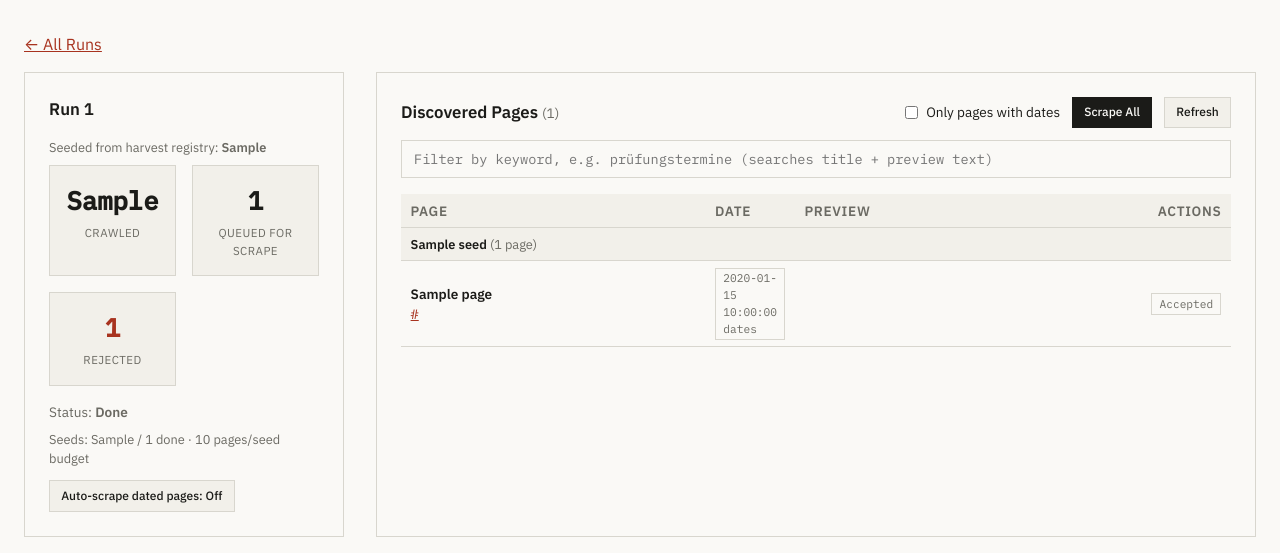
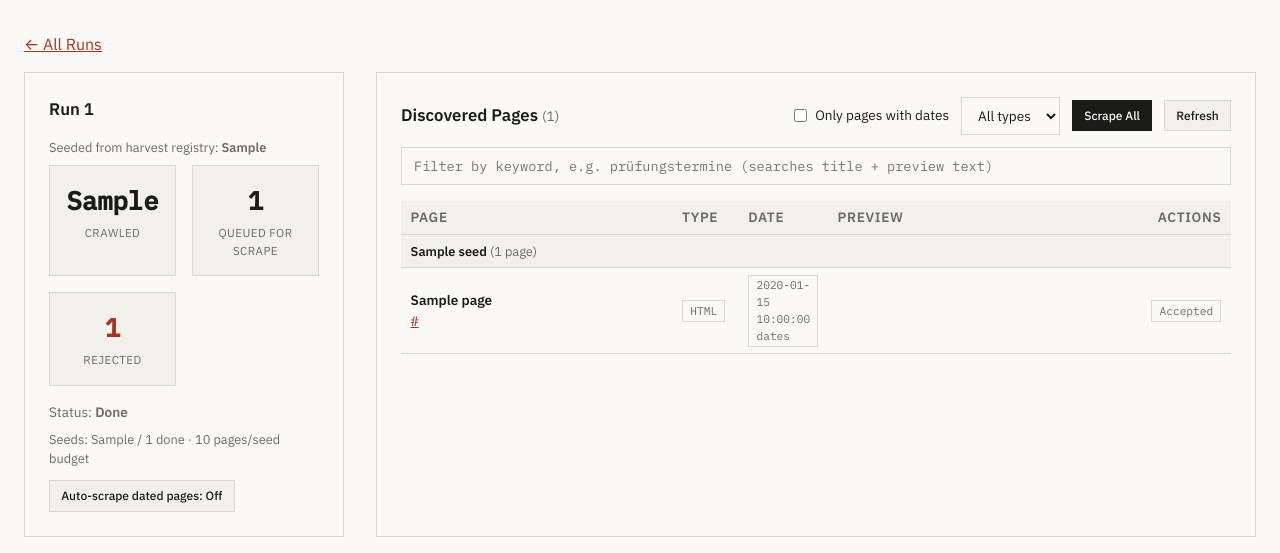
Before and after one commit to wann-o-meter/wann-o-meter, a FastAPI app: template pipeline/templates/crawler_run.html in a window 1280 px wide. Shown: the part 61-614 px from the top of the page. Run offline with FastAPI, Linux system fonts and the light colour scheme; the template is opened without the code that fills it: most values are stand-ins (such as "Sample title", 1, 10 or a date in 2020); some libraries are stand-ins or nearby versions.

Commit message:
fix: preserve Discovered table scroll position, add file-type badges/filter, harden LLM prompts against hallucination
- The Discovered Pages table polled itself every 5s with hx-swap="outerHTML",
  which replaced the whole scrollable div (including its own scrollTop) on
  every poll, kicking the user's scroll position back to the top. Split the
  persistent scroll container from the swapped table content and switched
  all discovered-table swaps to innerHTML so the container itself is never
  replaced.
- crawl_page now records the response's real Content-Type and a coarse
  file_type bucket (html/pdf/image/other), skipping HTML/date parsing for
  non-HTML resources instead of running BeautifulSoup/trafilatura on binary
  content. The table shows a per-row type badge (HTML/PDF/GIF/PNG/...) and a
  type filter dropdown alongside the existing date/keyword filters.
- The vision-extraction prompt (used for image pages like NASA's eclipse
  atlas GIFs) only asked the model to "describe" the image, with no
  instruction against filling gaps from its own training data - a
  vision-capable model can recognize a well-known image and recite facts
  about it instead of reading only what's printed. Added a system prompt
  that makes the image the sole source of truth and forbids inferring
  content from outside knowledge, and strengthened the downstream date-
  extraction prompt the same way as defense in depth.

Co-Authored-By: Claude Sonnet 5 <noreply@anthropic.com>

```diff
--- a/pipeline/core/extraction.py
+++ b/pipeline/core/extraction.py
@@ -31,7 +31,11 @@ SYSTEM_PROMPT = (
     "oder nur eine Jahreszahl ohne Tag/Monat) - lass ihn komplett aus der Antwort weg. "
     "Erfinde NIEMALS einen Tag oder Monat, den der Text nicht explizit nennt - insbesondere "
     "ist '01' als Platzhalter-Tag/Monat (z.B. \"2028-01-01\" fuer einen Eintrag, der nur "
-    "'2028' oder 'Herbst 2028' sagt) IMMER falsch. Im Zweifel: Eintrag weglassen statt raten."
+    "'2028' oder 'Herbst 2028' sagt) IMMER falsch. Der gegebene Text ist die EINZIGE Quelle: "
+    "ergaenze KEIN Ereignis und KEIN Datum aus Hintergrundwissen, selbst wenn du das Thema "
+    "erkennst (z.B. bekannte Feiertage, Ereignisse oder ein Datumsmuster) und glaubst, "
+    "weitere Termine zu kennen, die im Text nicht stehen. Im Zweifel: Eintrag weglassen "
+    "statt raten oder ergaenzen."
 )
 
 
--- a/pipeline/main.py
+++ b/pipeline/main.py
@@ -311,6 +311,21 @@ def is_blacklisted(url: str) -> bool:
     domain = urlparse(url).netloc.lower()
     return any(bad in domain for bad in BLACKLISTED_DOMAINS)
 
+
+def _classify_content_type(content_type: str) -> str:
+    """Coarse file-type bucket for the Discovered Pages table's type filter,
+    keyed off the response's real Content-Type header (a URL's extension -
+    or lack of one - can't be trusted, e.g. NASA's SEatlas.html#1 anchors)."""
+    mime = content_type.split(";")[0].strip().lower()
+    if mime in ("text/html", "application/xhtml+xml"):
+        return "html"
+    if mime == "application/pdf":
+        return "pdf"
+    if mime.startswith("image/"):
+        return "image"
+    return "other"
+
+
 async def crawl_page(client: httpx.AsyncClient, url: str) -> Optional[tuple[dict, str, str]]:
     """Fetch and analyze one page. Returns (result, resolved_url, html) so callers
     don't have to fetch the same page again to extract links."""
@@ -321,8 +336,28 @@ async def crawl_page(client: httpx.AsyncClient, url: str) -> Optional[tuple[dict
         if resp.status_code != 200:
             return None
 
+        resolved_url = str(resp.url)
+        content_type = resp.headers.get("content-type", "text/html")
+        file_type = _classify_content_type(content_type)
+
+        if file_type != "html":
+            # A PDF/image/other binary resource - nothing to title/preview/
+            # date-extract from it, and decoding it as text would just be
+            # wasted work producing garbage.
+            result = {
+                "url": resolved_url,
+                "title": _fallback_title_from_url(resolved_url),
+                "preview": "",
+                "discovered_at": datetime.now().isoformat(),
+                "status": "pending",
+                "has_dates": False,
+                "date_count": 0,
+                "content_type": content_type,
+                "file_type": file_type,
+            }
+            return result, resolved_url, ""
+
         html = resp.text
-        resolved_url = str(resp.url)
         soup = BeautifulSoup(html, "html.parser")
 
         title = (soup.title.string or "").strip() if soup.title else ""
@@ -343,6 +378,8 @@ async def crawl_page(client: httpx.AsyncClient, url: str) -> Optional[tuple[dict
             "status": "pending",
             "has_dates": date_count > 0,
             "date_count": date_count,
+            "content_type": content_type,
+            "file_type": file_type,
         }
         return result, resolved_url, html
     except Exception:
--- a/pipeline/templates/_discovered_table.html
+++ b/pipeline/templates/_discovered_table.html
@@ -1,26 +1,30 @@
-                <div id="discovered-table" class="scroll-box tall" hx-get="/crawler/runs/{{ run_id }}/discovered" hx-trigger="every 5s" hx-swap="outerHTML">
                     <table class="compact">
                         <thead>
                             <tr>
-                                <th style="width:38%;">Page</th>
+                                <th style="width:34%;">Page</th>
+                                <th style="width:8%;">Type</th>
                                 <th style="width:8%;">Date</th>
-                                <th style="width:34%;">Preview</th>
+                                <th style="width:30%;">Preview</th>
                                 <th style="width:20%; text-align:right;">Actions</th>
                             </tr>
                         </thead>
                         <tbody>
                             {% for group in discovered_groups %}
                             <tr class="seed-group-row">
-                                <td colspan="4" style="background:var(--paper-raised); font-weight:600; font-size:0.8rem;">
+                                <td colspan="5" style="background:var(--paper-raised); font-weight:600; font-size:0.8rem;">
                                     {{ group.seed }} <span style="font-weight:400; color:var(--muted);">({{ group.pages|length }} page{{ "s" if group.pages|length != 1 else "" }})</span>
                                 </td>
                             </tr>
                             {% for page in group.pages %}
                             <tr data-has-dates="{{ 'true' if page.has_dates else 'false' }}"
+                                data-file-type="{{ page.file_type|default('html', true) }}"
                                 data-search-text="{{ (page.title ~ ' ' ~ page.preview)|lower }}">
                                 <td>
                                     <div style="font-weight:600;">{{ page.title }}</div>
                                     <div class="url"><a href="{{ page.url }}" target="_blank">{{ page.url }}</a></div>
+                                </td>
+                                <td>
+                                    <span class="badge" title="{{ page.content_type|default('text/html', true) }}">{{ (page.content_type|default('text/html', true)).split('/')[-1].split('+')[0]|upper }}</span>
                                 </td>
                                 <td>
                                     {% if page.date_count %}
@@ -48,11 +52,10 @@
                             {% endfor %}
                             {% else %}
                             <tr>
-                                <td colspan="4" style="text-align:center; padding:2rem; color:var(--muted);">
+                                <td colspan="5" style="text-align:center; padding:2rem; color:var(--muted);">
                                     No pages discovered yet.
                                 </td>
                             </tr>
                             {% endfor %}
                         </tbody>
                     </table>
-                </div>
--- a/pipeline/templates/crawler_run.html
+++ b/pipeline/templates/crawler_run.html
@@ -35,13 +35,20 @@
                             <input type="checkbox" id="only-dates-filter">
                             Only pages with dates
                         </label>
+                        <select id="type-filter" style="font-size:0.85rem;">
+                            <option value="">All types</option>
+                            <option value="html">HTML</option>
+                            <option value="pdf">PDF</option>
+                            <option value="image">Image</option>
+                            <option value="other">Other</option>
+                        </select>
                         <button type="button" id="scrape-all-discovered-btn" class="btn btn-primary btn-sm" title="Scrapes every discovered page that hasn't been scraped or rejected yet">
                             Scrape All
                         </button>
                         <button
                             hx-get="/crawler/runs/{{ run.run_id }}/discovered"
                             hx-target="#discovered-table"
-                            hx-swap="outerHTML"
+                            hx-swap="innerHTML"
                             class="btn btn-sm">
                             Refresh
                         </button>
@@ -51,7 +58,10 @@
                     <input type="text" id="keyword-filter" placeholder="Filter by keyword, e.g. prüfungstermine (searches title + preview text)" style="width:100%; font-family:var(--font-mono); font-size:0.85rem;">
                 </div>
 
-                {% include "_discovered_table.html" %}
+                <div id="discovered-table" class="scroll-box tall"
+                     hx-get="/crawler/runs/{{ run.run_id }}/discovered" hx-trigger="every 5s" hx-swap="innerHTML">
+                    {% include "_discovered_table.html" %}
+                </div>
             </div>
         </div>
 
@@ -298,7 +308,7 @@
                         button.disabled = false;
                         button.textContent = "Scrape All";
                         pollScrapedTableUntilDone();
-                        htmx.ajax('GET', `/crawler/runs/${RUN_ID}/discovered`, { target: '#discovered-table', swap: 'outerHTML' });
+                        htmx.ajax('GET', `/crawler/runs/${RUN_ID}/discovered`, { target: '#discovered-table', swap: 'innerHTML' });
                     }
                 }).catch(() => {}); // transient network hiccup - next tick retries
             }, 2000);
@@ -491,7 +501,7 @@
         // Keyboard shortcut: press "r" to refresh discovered table
         document.addEventListener('keydown', function (e) {
             if (e.key === "r" && document.activeElement.tagName === "BODY") {
-                htmx.ajax('GET', `/crawler/runs/${RUN_ID}/discovered`, { target: '#discovered-table', swap: 'outerHTML' });
+                htmx.ajax('GET', `/crawler/runs/${RUN_ID}/discovered`, { target: '#discovered-table', swap: 'innerHTML' });
             }
         });
 
@@ -509,9 +519,11 @@
         // row back to visible.
         const onlyDatesFilter = document.getElementById('only-dates-filter');
         const keywordFilter = document.getElementById('keyword-filter');
+        const typeFilter = document.getElementById('type-filter');
         function applyDiscoveredFilters() {
             const onlyDates = onlyDatesFilter.checked;
             const keyword = keywordFilter.value.trim().toLowerCase();
+            const type = typeFilter.value;
             let currentGroupRow = null;
             let currentGroupHasVisibleRow = false;
             document.querySelectorAll('#discovered-table tbody > tr').forEach(function (row) {
@@ -524,7 +536,8 @@
                 if (!('hasDates' in row.dataset)) return; // not a page row (e.g. the empty-state row)
                 const matchesDates = !onlyDates || row.dataset.hasDates === 'true';
                 const matchesKeyword = !keyword || (row.dataset.searchText || '').includes(keyword);
-                const visible = matchesDates && matchesKeyword;
+                const matchesType = !type || row.dataset.fileType === type;
+                const visible = matchesDates && matchesKeyword && matchesType;
                 row.hidden = !visible;
                 if (visible) currentGroupHasVisibleRow = true;
             });
@@ -532,6 +545,7 @@
         }
         onlyDatesFilter.addEventListener('change', applyDiscoveredFilters);
         keywordFilter.addEventListener('input', applyDiscoveredFilters);
+        typeFilter.addEventListener('change', applyDiscoveredFilters);
         document.body.addEventListener('htmx:afterSwap', applyDiscoveredFilters);
     </script>
 {% endblock %}
```
Also changed, not shown: pipeline/scraper.py (+16 -4 lines).
